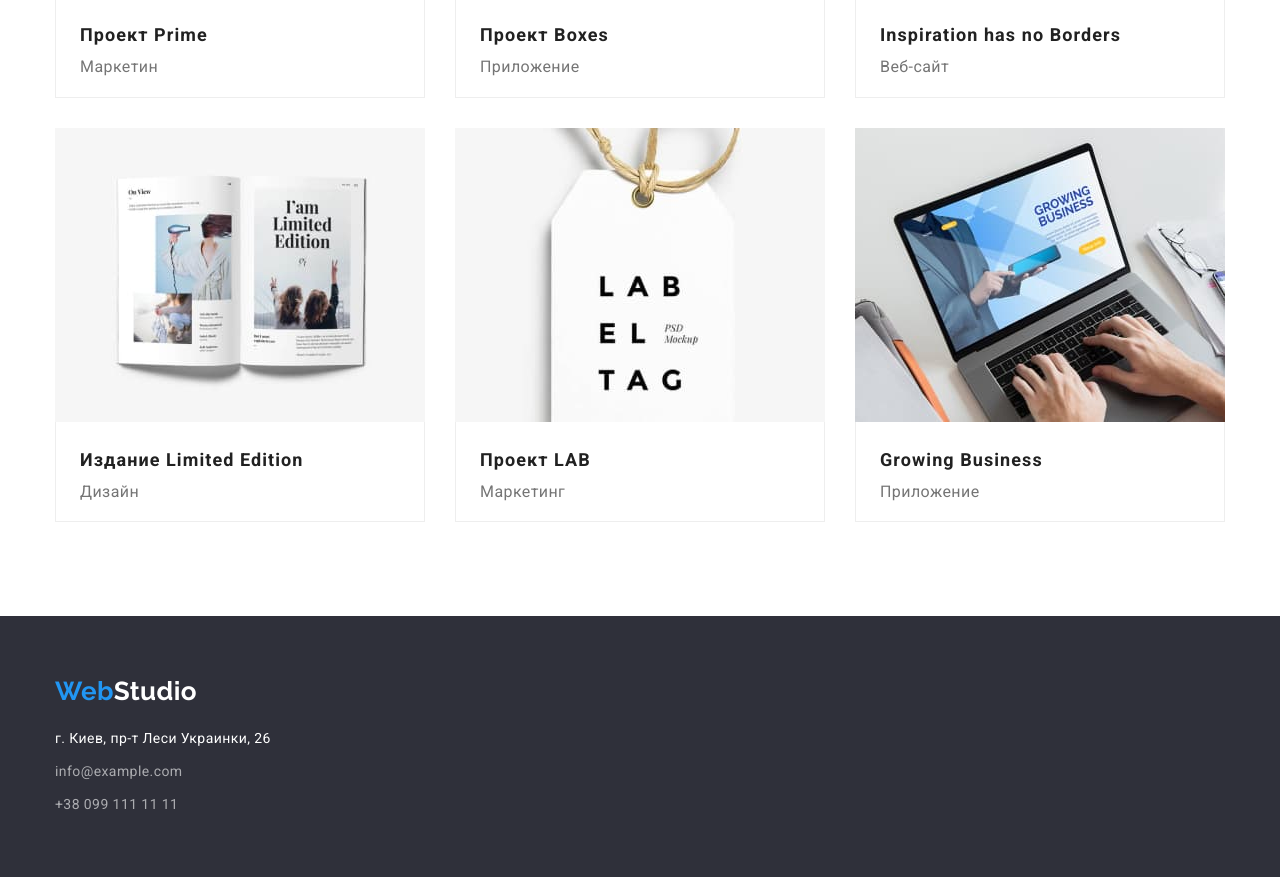
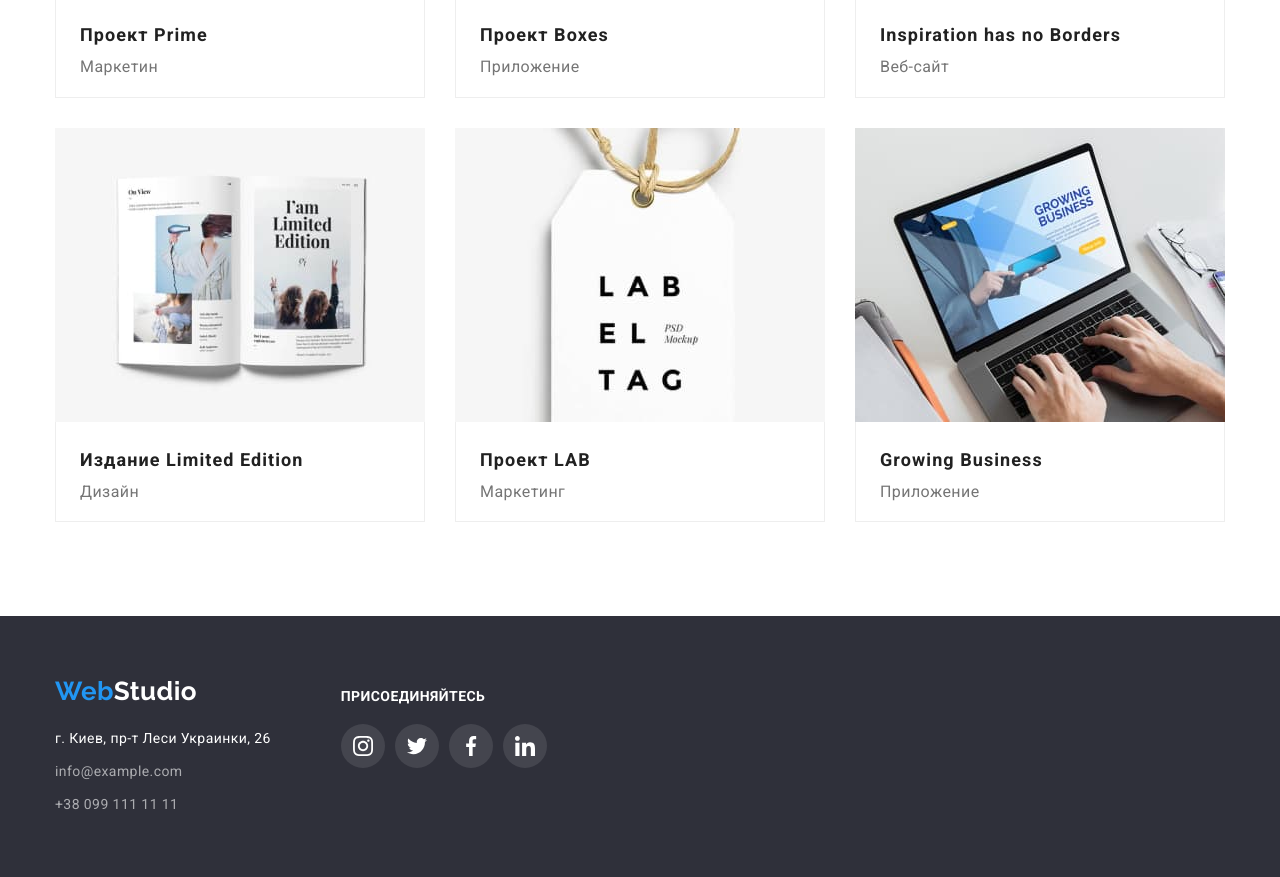
Before and after one commit to Kudese/goit-markup-hw-06, a plain HTML site: page portfolio.html in a window 1280 px wide. Shown: the part 988-1865 px from the top of the page. Drawn offline with nearby package versions, Linux system fonts and the light colour scheme.

Commit message:
футери+протфоліо

```diff
--- a/portfolio.html
+++ b/portfolio.html
@@ -23,10 +23,10 @@
                 </ul>
                 <ul class="nav-login">
                     <li> <a href="mailto:info@devstudio.com">
-                         <svg class="icon-log" width="16px" height="12px"><use href="./images/icons.svg#icon-mail"></use>
+                         <svg class="icon-log" width="16px" height="12px"><use href="./images/icons.svg#mail"></use>
                     </svg> info@devstudio.com</a> </li>
                     <li> <a href="tel:380961111111">
-                        <svg class="icon-log" width="16px" height="12px"><use href="./images/icons.svg#icon-fone"></use>
+                        <svg class="icon-log" width="16px" height="12px"><use href="./images/icons.svg#fone"></use>
                         </svg>+38 099 111 11 11</a> </li>
                 </ul>
             </nav>
@@ -113,17 +113,54 @@
             </div>
         </section>
     </main>
-    <div class="footer">
-    <footer class="container">
-        <a href="" class="footer-logo"><span class="web">Web</span><span class="studio">Studio</span> </a>
-        <address>
-            <ul>
-                <li class="address"><a href="">г. Киев, пр-т Леси Украинки, 26</a></li>
-                <li class="link"><a href="mailto:info@example.com">info@example.com</a></li>
-                <li class="link"><a href="tel:380991111111">+38 099 111 11 11</a></li>
-            </ul>
-        </address>
+    <footer class="footer ">
+        <div class="footer-container container">
+            <div>
+                <a href="" class="footer-logo"> <span class="web">Web</span><span class="studio">Studio</span> </a>
+                <address>
+                <ul class="list-addrec">
+                    <li class="address"><a href=""> г. Киев, пр-т Леси Украинки, 26</a></li>
+                    <li class="link"><a href="mailto:info@example.com">info@example.com</a></li>
+                    <li class="link"><a href="tel:380991111111">+38 099 111 11 11</a></li>
+                </ul>
+                </address>
+            </div>
+            <div class="container-join">
+                <h2 class="text-join">присоединяйтесь</h2>
+                <ul class="list-join">
+                    <li>
+                    <a href="" class="link">
+                        <svg width="20px" height="20px">
+                            <use href="./images/icons.svg#instagram"></use>
+                        </svg>
+                    </a>
+                </li>
+                <li>
+                    <a href="" class="link">
+                        <svg width="20px" height="20px">
+                            <use href="./images/icons.svg#twitter"></use>
+                        </svg>
+                    </a>
+                </li>
+                <li>
+                    <a href="" class="link">
+                        <svg width="20px" height="20px">
+                            <use href="./images/icons.svg#facebook"></use>
+                        </svg>
+                    </a>
+                </li>
+                <li>
+                    <a href="" class="link">
+                        <svg width="20px" height="20px">
+                            <use href="./images/icons.svg#linkedin"></use>
+                        </svg>
+                    </a>
+                </li>
+                </ul>
+            </div>
+
+
+         </div>
     </footer>
-    </div>
 </body>
 </html>
--- a/styles/styles.css
+++ b/styles/styles.css
@@ -43,7 +43,8 @@ img{
     --color-bselector: #f5f4fA;
     --color-headre-border: #ececec;
     --color-portf-border:#eee;
-    --color-social-icon:rgb(175, 177, 184)
+    --color-social-icon:rgb(175, 177, 184);
+    --color-backgro-icon: rgba(255, 255, 255, 0.1);
 }
 .container{
  width: 1200px;
@@ -152,10 +153,45 @@ padding: 60px 0;
     display: inline-block;
     margin-bottom: 20px;
 }
-.footer li+li{
+.list-addrec li+li{
     margin-top: 9px;
 }
-
+.text-join{
+font-weight: 700;
+font-size: 14px;
+line-height: 16px;
+letter-spacing: 0.03em;
+text-transform: uppercase;
+color: var(--color-main);
+margin-bottom: 20px;
+}
+.footer-container{
+    display: flex;
+}
+.container-join{
+    margin-left: 70px;
+    padding-top: 12px;
+}
+.list-join{
+    display: flex;
+}
+.list-join .link{
+    display: flex;
+    justify-content: center;
+    align-items: center;
+    border-radius: 50%;
+    width: 44px;
+    height: 44px;
+    background-color: var(--color-backgro-icon) ;
+    fill: var(--color-main);
+}
+.list-join li+li{
+    margin-left: 10px;
+}
+.list-join .link:hover, .list-join .link:focus{
+background-color: var(--color-accent);
+fill: var(--color-main);
+}
 /* Main-sid */
 .hero-title{
     text-align: center;
```
Also changed, not shown: index.html (+40 -3 lines).
